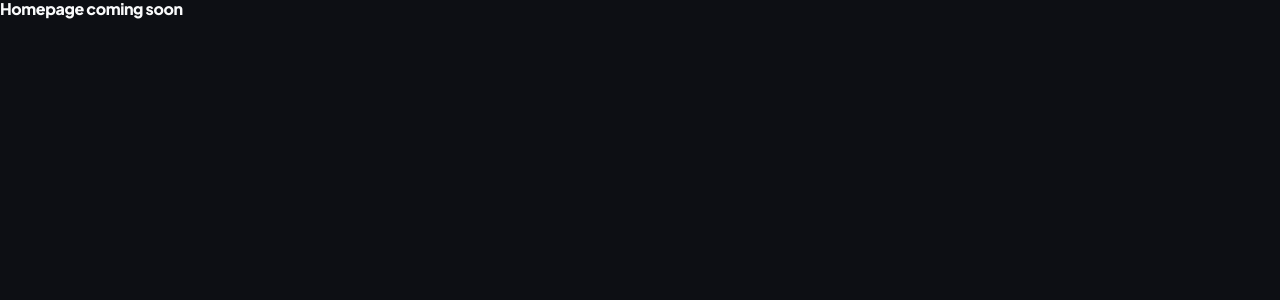
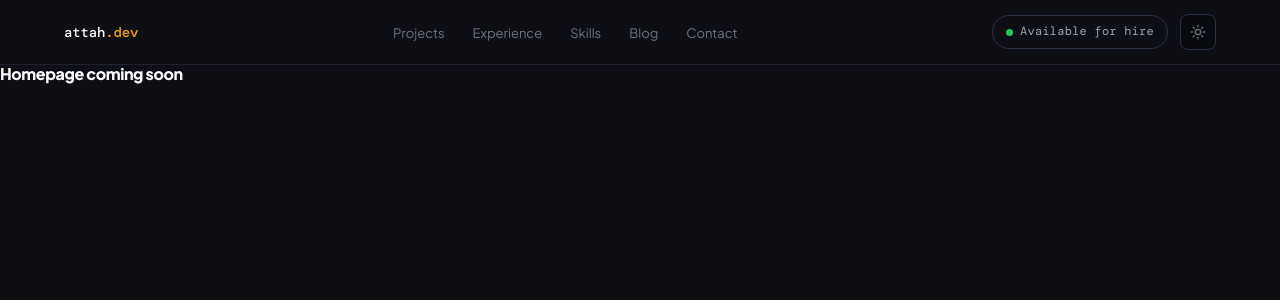
Before and after one commit to Kaycee-attah/attah-dev, a Next.js app: page / in a window 1280 px wide. Shown: the top 300 px of the page. Built offline with nearby package versions, Linux system fonts and the light colour scheme.

Commit message:
Add ThemeProvider and Navbar

```diff
--- a/app/globals.css
+++ b/app/globals.css
@@ -168,3 +168,20 @@ h1, h2, h3, h4, h5, h6 {
   background: var(--green);
   animation: pulse-dot 2s ease-in-out infinite;
 }
+
+/* ─── NAVBAR RESPONSIVE ──────────────────────────────────── */
+.desktop-nav {
+  display: flex;
+}
+.mobile-menu-btn {
+  display: none !important;
+}
+
+@media (max-width: 768px) {
+  .desktop-nav {
+    display: none !important;
+  }
+  .mobile-menu-btn {
+    display: flex !important;
+  }
+}
--- a/app/layout.tsx
+++ b/app/layout.tsx
@@ -1,6 +1,8 @@
 import type { Metadata } from "next";
 import { Plus_Jakarta_Sans, DM_Mono } from "next/font/google";
 import "./globals.css";
+import { ThemeProvider } from "@/components/providers/ThemeProvider";
+import Navbar from "@/components/layout/Navbar";
 
 const plusJakarta = Plus_Jakarta_Sans({
   variable: "--font-sans",
@@ -42,7 +44,12 @@ export default function RootLayout({
       lang="en"
       className={`${plusJakarta.variable} ${dmMono.variable} antialiased`}
     >
-      <body>{children}</body>
+      <body>
+        <ThemeProvider>
+          <Navbar />
+          {children}
+        </ThemeProvider>
+      </body>
     </html>
   );
 }
--- /dev/null
+++ b/components/layout/Navbar.tsx
@@ -0,0 +1,235 @@
+'use client'
+
+import { useState, useEffect } from 'react'
+import Link from 'next/link'
+import { usePathname } from 'next/navigation'
+import { Sun, Moon, Menu, X } from 'lucide-react'
+import { useTheme } from '@/components/providers/ThemeProvider'
+
+// ─── NAVIGATION LINKS ────────────────────────────────────────
+const navLinks = [
+  { label: 'Projects',   href: '/projects'   },
+  { label: 'Experience', href: '/experience' },
+  { label: 'Skills',     href: '/skills'     },
+  { label: 'Blog',       href: '/blog'       },
+  { label: 'Contact',    href: '/contact'    },
+]
+
+// ─── NAVBAR COMPONENT ────────────────────────────────────────
+export default function Navbar() {
+  const { theme, toggleTheme } = useTheme()
+  const pathname = usePathname()
+  const [menuOpen, setMenuOpen] = useState(false)
+  const [scrolled, setScrolled] = useState(false)
+
+  // Add shadow when user scrolls down
+  useEffect(() => {
+    const handleScroll = () => setScrolled(window.scrollY > 20)
+    window.addEventListener('scroll', handleScroll)
+    return () => window.removeEventListener('scroll', handleScroll)
+  }, [])
+
+  // Close mobile menu when route changes
+  useEffect(() => {
+    setMenuOpen(false)
+  }, [pathname])
+
+  return (
+    <header
+      style={{
+        position: 'sticky',
+        top: 0,
+        zIndex: 50,
+        borderBottom: `0.5px solid var(--border)`,
+        background: scrolled
+          ? 'rgba(13, 15, 20, 0.95)'
+          : 'var(--bg-base)',
+        backdropFilter: scrolled ? 'blur(12px)' : 'none',
+        transition: 'background 0.3s ease, backdrop-filter 0.3s ease',
+      }}
+    >
+      <nav
+        style={{
+          maxWidth: '1200px',
+          margin: '0 auto',
+          padding: '0 24px',
+          height: '64px',
+          display: 'flex',
+          alignItems: 'center',
+          justifyContent: 'space-between',
+        }}
+      >
+        {/* LOGO */}
+        <Link
+          href="/"
+          style={{
+            fontFamily: 'var(--font-mono)',
+            fontSize: '14px',
+            fontWeight: 500,
+            color: 'var(--text-primary)',
+            textDecoration: 'none',
+            letterSpacing: '-0.01em',
+          }}
+        >
+          attah<span style={{ color: 'var(--amber)' }}>.dev</span>
+        </Link>
+
+        {/* DESKTOP LINKS */}
+        <ul
+          style={{
+            display: 'flex',
+            gap: '28px',
+            listStyle: 'none',
+            margin: 0,
+            padding: 0,
+          }}
+          className="desktop-nav"
+        >
+          {navLinks.map((link) => (
+            <li key={link.href}>
+              <Link
+                href={link.href}
+                style={{
+                  fontSize: '13px',
+                  color: pathname === link.href
+                    ? 'var(--text-primary)'
+                    : 'var(--text-dim)',
+                  textDecoration: 'none',
+                  transition: 'color var(--transition)',
+                  fontWeight: pathname === link.href ? 600 : 400,
+                }}
+              >
+                {link.label}
+              </Link>
+            </li>
+          ))}
+        </ul>
+
+        {/* RIGHT SIDE */}
+        <div style={{ display: 'flex', alignItems: 'center', gap: '12px' }}>
+
+          {/* AVAILABLE BADGE */}
+          <div
+            style={{
+              display: 'flex',
+              alignItems: 'center',
+              gap: '7px',
+              padding: '6px 13px',
+              border: '0.5px solid var(--border-hover)',
+              borderRadius: '24px',
+              fontSize: '12px',
+              color: 'var(--text-muted)',
+              fontFamily: 'var(--font-mono)',
+              letterSpacing: '0.02em',
+            }}
+            className="desktop-nav"
+          >
+            <span className="avail-dot" />
+            Available for hire
+          </div>
+
+          {/* THEME TOGGLE */}
+          <button
+            onClick={toggleTheme}
+            aria-label={`Switch to ${theme === 'dark' ? 'light' : 'dark'} mode`}
+            style={{
+              width: '36px',
+              height: '36px',
+              borderRadius: '8px',
+              border: '0.5px solid var(--border-hover)',
+              background: 'var(--bg-surface)',
+              display: 'flex',
+              alignItems: 'center',
+              justifyContent: 'center',
+              cursor: 'pointer',
+              color: 'var(--text-dim)',
+              transition: 'border-color var(--transition), color var(--transition)',
+              flexShrink: 0,
+            }}
+          >
+            {theme === 'dark'
+              ? <Sun size={16} />
+              : <Moon size={16} />
+            }
+          </button>
+
+          {/* MOBILE HAMBURGER */}
+          <button
+            onClick={() => setMenuOpen(!menuOpen)}
+            aria-label={menuOpen ? 'Close menu' : 'Open menu'}
+            aria-expanded={menuOpen}
+            style={{
+              width: '36px',
+              height: '36px',
+              borderRadius: '8px',
+              border: '0.5px solid var(--border-hover)',
+              background: 'var(--bg-surface)',
+              display: 'none',
+              alignItems: 'center',
+              justifyContent: 'center',
+              cursor: 'pointer',
+              color: 'var(--text-dim)',
+            }}
+            className="mobile-menu-btn"
+          >
+            {menuOpen ? <X size={16} /> : <Menu size={16} />}
+          </button>
+
+        </div>
+      </nav>
+
+      {/* MOBILE MENU */}
+      {menuOpen && (
+        <div
+          style={{
+            borderTop: '0.5px solid var(--border)',
+            background: 'var(--bg-surface)',
+            padding: '16px 24px 24px',
+          }}
+        >
+          <ul style={{ listStyle: 'none', margin: 0, padding: 0, display: 'flex', flexDirection: 'column', gap: '4px' }}>
+            {navLinks.map((link) => (
+              <li key={link.href}>
+                <Link
+                  href={link.href}
+                  style={{
+                    display: 'block',
+                    padding: '10px 0',
+                    fontSize: '15px',
+                    color: pathname === link.href
+                      ? 'var(--text-primary)'
+                      : 'var(--text-dim)',
+                    textDecoration: 'none',
+                    fontWeight: pathname === link.href ? 600 : 400,
+                    borderBottom: '0.5px solid var(--border-subtle)',
+                  }}
+                >
+                  {link.label}
+                </Link>
+              </li>
+            ))}
+          </ul>
+
+          {/* MOBILE AVAILABLE BADGE */}
+          <div
+            style={{
+              display: 'inline-flex',
+              alignItems: 'center',
+              gap: '7px',
+              marginTop: '16px',
+              padding: '6px 13px',
+              border: '0.5px solid var(--border-hover)',
+              borderRadius: '24px',
+              fontSize: '12px',
+              color: 'var(--text-muted)',
+              fontFamily: 'var(--font-mono)',
+            }}
+          >
+            <span className="avail-dot" />
+            Available for hire
+          </div>
+        </div>
+      )}
+    </header>
+  )
+}
--- /dev/null
+++ b/components/providers/ThemeProvider.tsx
@@ -0,0 +1,49 @@
+'use client'
+
+import { createContext, useContext, useEffect, useState } from 'react'
+
+// ─── TYPES ──────────────────────────────────────────────────
+type Theme = 'dark' | 'light'
+
+interface ThemeContextType {
+  theme: Theme
+  toggleTheme: () => void
+}
+
+// ─── CONTEXT ────────────────────────────────────────────────
+const ThemeContext = createContext<ThemeContextType>({
+  theme: 'dark',
+  toggleTheme: () => {},
+})
+
+// ─── PROVIDER COMPONENT ─────────────────────────────────────
+export function ThemeProvider({ children }: { children: React.ReactNode }) {
+  const [theme, setTheme] = useState<Theme>('dark')
+  const [mounted, setMounted] = useState(false)
+
+  useEffect(() => {
+    const stored = localStorage.getItem('theme') as Theme | null
+    const preferred = stored ?? 'dark'
+    setTheme(preferred)
+    document.documentElement.classList.toggle('light', preferred === 'light')
+    setMounted(true)
+  }, [])
+
+  const toggleTheme = () => {
+    const next = theme === 'dark' ? 'light' : 'dark'
+    setTheme(next)
+    localStorage.setItem('theme', next)
+    document.documentElement.classList.toggle('light', next === 'light')
+  }
+
+  if (!mounted) return null
+
+  return (
+    <ThemeContext.Provider value={{ theme, toggleTheme }}>
+      {children}
+    </ThemeContext.Provider>
+  )
+}
+
+// ─── HOOK ────────────────────────────────────────────────────
+export const useTheme = () => useContext(ThemeContext)
--- a/package.json
+++ b/package.json
@@ -9,6 +9,7 @@
     "lint": "eslint"
   },
   "dependencies": {
+    "lucide-react": "^1.16.0",
     "next": "16.2.6",
     "react": "19.2.4",
     "react-dom": "19.2.4"
```
Also changed, not shown: 1 other file (tests, documents, lock files or other folders).
